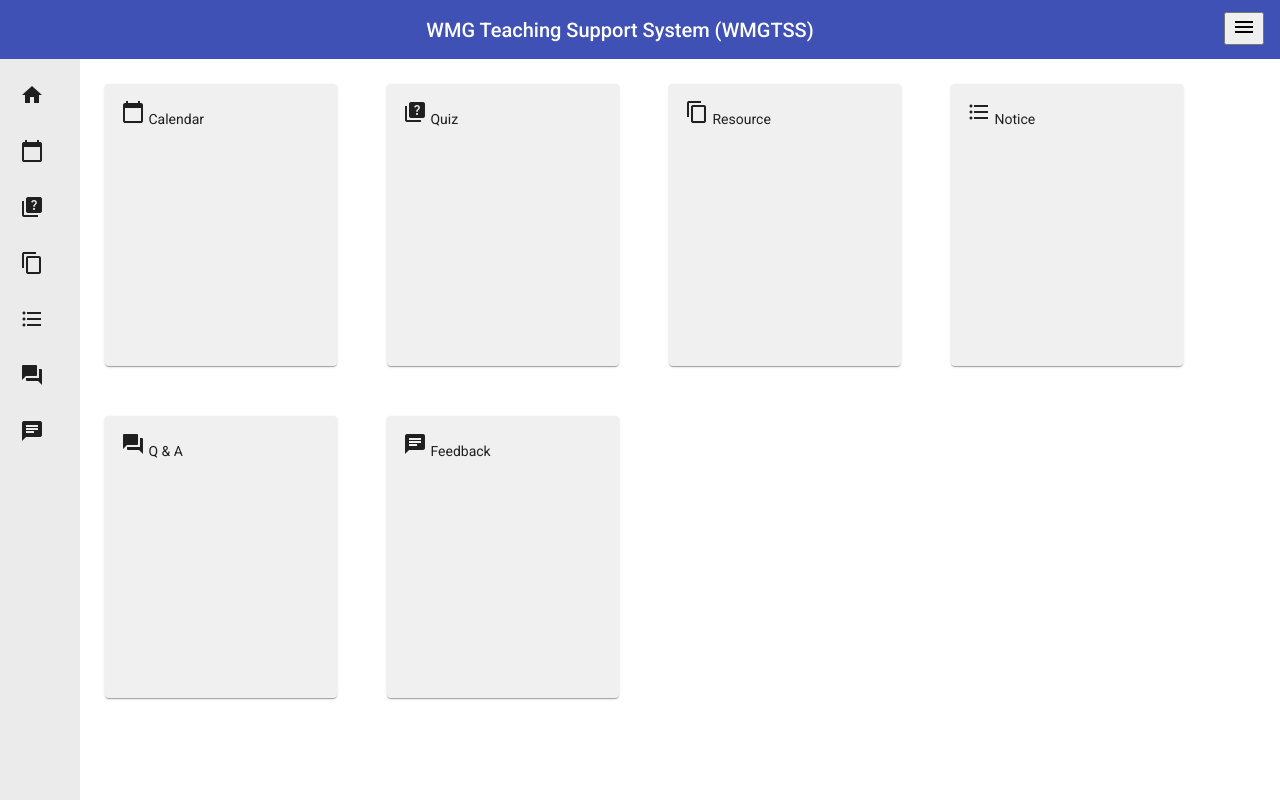
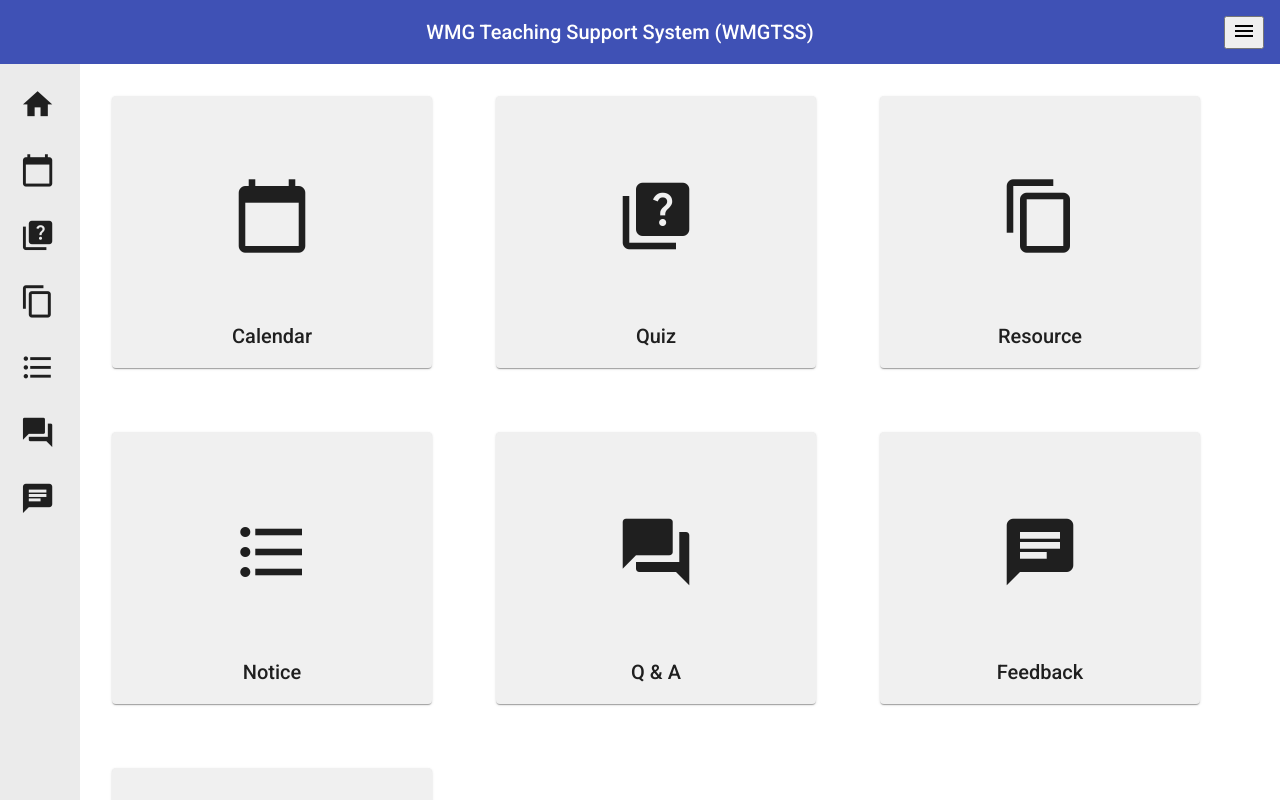
Before and after one commit to CurtisM132/WM393-assignment-2, an Angular app: page / in a window 1280 px wide. Shown: the top 800 px of the page. Built offline with nearby package versions, Linux system fonts and the light colour scheme.

Commit message:
Styled Home Page Components

```diff
--- a/src/app/app.component.css
+++ b/src/app/app.component.css
@@ -1,9 +1,3 @@
-.toolbar-title {
-    margin: 0 auto;
-}
-
-.toolbar-settings-button {}
-
 .main-content {
     width: 100%;
     height: 100%;
--- a/src/app/app.component.html
+++ b/src/app/app.component.html
@@ -1,13 +1,5 @@
 <div style="display: flex; flex-direction: column; height: 100%;">
-  <mat-toolbar color="primary">
-    <span class="toolbar-title">WMG Teaching Support System (WMGTSS)</span>
-
-    <div class="toolbar-settings-button">
-      <button mat-icon-button color="primary">
-        <mat-icon>menu</mat-icon>
-      </button>
-    </div>
-  </mat-toolbar>
+  <app-toolbar></app-toolbar>
 
   <div class="main-content">
     <app-sidenav></app-sidenav>
--- a/src/app/app.component.ts
+++ b/src/app/app.component.ts
@@ -6,5 +6,5 @@ import { Component } from '@angular/core';
   styleUrls: ['./app.component.css']
 })
 export class AppComponent {
-  title = 'WMGTSS';
+
 }
--- a/src/app/app.module.ts
+++ b/src/app/app.module.ts
@@ -7,12 +7,14 @@ import { BrowserAnimationsModule } from '@angular/platform-browser/animations';
 import { MaterialModule } from './material.module';
 
 import { SidenavComponent } from './sidenav/sidenav.component';
+import { ToolbarComponent } from './toolbar/toolbar.component';
 import { HomePageComponent } from './home-page/home-page.component';
 
 @NgModule({
   declarations: [
     AppComponent,
     SidenavComponent,
+    ToolbarComponent,
     HomePageComponent,
   ],
   imports: [
--- a/src/app/home-page/home-page.component.css
+++ b/src/app/home-page/home-page.component.css
@@ -1,15 +1,36 @@
 .home-cards-container {
     display: flex;
     flex-wrap: wrap;
-
-    /* flex-direction: row; */
 }
 
 .home-card {
-    width: 200px;
-    height: 250px;
+    width: 18rem;
+    height: 15rem;
 
-    margin: 25px;
+    min-width: 10rem;
+    min-height: 7rem;
+
+    margin: 2rem;
 
     background-color: #F0F0F0;
 }
+
+.home-card-icon {
+    width: fit-content;
+    height: fit-content;
+
+    margin: auto !important;
+
+    font-size: 5rem;
+}
+
+mat-card-content {
+    width: 100%;
+    height: 100%;
+
+    display: flex;
+    flex-direction: column;
+
+    align-items: center;
+    justify-content: center;
+}
--- a/src/app/home-page/home-page.component.html
+++ b/src/app/home-page/home-page.component.html
@@ -1,43 +1,50 @@
 <div class="home-cards-container">
     <mat-card class="home-card" [routerLink]="'/'">
         <mat-card-content>
-            <mat-icon matListIcon>calendar_today</mat-icon>
-            Calendar
+            <mat-icon matListIcon class="home-card-icon">calendar_today</mat-icon>
+            <h2>Calendar</h2>
         </mat-card-content>
     </mat-card>
 
     <mat-card class="home-card">
         <mat-card-content>
-            <mat-icon matListIcon>quiz</mat-icon>
-            Quiz
+            <mat-icon matListIcon class="home-card-icon">quiz</mat-icon>
+            <h2>Quiz</h2>
         </mat-card-content>
     </mat-card>
 
     <mat-card class="home-card" [routerLink]="'/resource'">
         <mat-card-content>
-            <mat-icon matListIcon>content_copy</mat-icon>
-            Resource
+            <mat-icon matListIcon class="home-card-icon">content_copy</mat-icon>
+            <h2>Resource</h2>
         </mat-card-content>
     </mat-card>
 
     <mat-card class="home-card">
         <mat-card-content>
-            <mat-icon matListIcon>format_list_bulleted</mat-icon>
-            Notice
+            <mat-icon matListIcon class="home-card-icon">format_list_bulleted</mat-icon>
+            <h2>Notice</h2>
         </mat-card-content>
     </mat-card>
 
     <mat-card class="home-card">
         <mat-card-content>
-            <mat-icon matListIcon>question_answer</mat-icon>
-            Q & A
+            <mat-icon matListIcon class="home-card-icon">question_answer</mat-icon>
+            <h2>Q & A</h2>
         </mat-card-content>
     </mat-card>
 
     <mat-card class="home-card">
         <mat-card-content>
-            <mat-icon matListIcon>chat</mat-icon>
-            Feedback
+            <mat-icon matListIcon class="home-card-icon">chat</mat-icon>
+            <h2>Feedback</h2>
+        </mat-card-content>
+    </mat-card>
+
+    <mat-card *ngIf="authenticated" class="home-card">
+        <mat-card-content>
+            <mat-icon matListIcon class="home-card-icon">add</mat-icon>
+            <h2>New</h2>
         </mat-card-content>
     </mat-card>
 </div>
--- a/src/app/home-page/home-page.component.ts
+++ b/src/app/home-page/home-page.component.ts
@@ -9,6 +9,9 @@ export class HomePageComponent implements OnInit {
 
   constructor() { }
 
+  // TODO: Use authentication system
+  public authenticated = true;
+
   ngOnInit(): void {
   }
 
--- a/src/app/sidenav/sidenav.component.css
+++ b/src/app/sidenav/sidenav.component.css
@@ -4,3 +4,27 @@
 
     background-color: #EBEBEB;
 }
+
+/* .sidenav {
+    width: 80px;
+    height: 100%;
+
+    display: flex;
+    flex-direction: column;
+
+    background-color: #EBEBEB;
+} */
+
+a {
+    height: fit-content !important;
+}
+
+.sidebar-icon {
+    font-size: 2.2rem;
+
+    width: fit-content;
+    height: fit-content;
+
+    padding: 4px;
+    margin: 0.7rem 0;
+}
--- a/src/app/sidenav/sidenav.component.html
+++ b/src/app/sidenav/sidenav.component.html
@@ -33,25 +33,49 @@
 <div class="sidenav">
     <mat-nav-list>
         <a mat-list-item [routerLink]="'/'">
-            <mat-icon matListIcon>home</mat-icon>
+            <mat-icon class="sidebar-icon">home</mat-icon>
         </a>
         <a mat-list-item>
-            <mat-icon matListIcon>calendar_today</mat-icon>
+            <mat-icon class="sidebar-icon">calendar_today</mat-icon>
         </a>
         <a mat-list-item>
-            <mat-icon matListIcon>quiz</mat-icon>
+            <mat-icon class="sidebar-icon">quiz</mat-icon>
         </a>
         <a mat-list-item [routerLink]="'/resource'">
-            <mat-icon matListIcon>content_copy</mat-icon>
+            <mat-icon class="sidebar-icon">content_copy</mat-icon>
         </a>
         <a mat-list-item>
-            <mat-icon matListIcon>format_list_bulleted</mat-icon>
+            <mat-icon class="sidebar-icon">format_list_bulleted</mat-icon>
         </a>
         <a mat-list-item>
-            <mat-icon matListIcon>question_answer</mat-icon>
+            <mat-icon class="sidebar-icon">question_answer</mat-icon>
         </a>
         <a mat-list-item>
-            <mat-icon matListIcon>chat</mat-icon>
+            <mat-icon class="sidebar-icon">chat</mat-icon>
         </a>
     </mat-nav-list>
 </div>
+
+<!-- <div class="sidenav">
+    <a [routerLink]="'/'">
+        <mat-icon class="sidebar-icon">home</mat-icon>
+    </a>
+    <a>
+        <mat-icon class="sidebar-icon" matListIcon>calendar_today</mat-icon>
+    </a>
+    <a>
+        <mat-icon class="sidebar-icon" matListIcon>quiz</mat-icon>
+    </a>
+    <a [routerLink]="'/resource'">
+        <mat-icon class="sidebar-icon" matListIcon>content_copy</mat-icon>
+    </a>
+    <a>
+        <mat-icon class="sidebar-icon" matListIcon>format_list_bulleted</mat-icon>
+    </a>
+    <a>
+        <mat-icon class="sidebar-icon" matListIcon>question_answer</mat-icon>
+    </a>
+    <a>
+        <mat-icon class="sidebar-icon" matListIcon>chat</mat-icon>
+    </a>
+</div> -->
--- /dev/null
+++ b/src/app/toolbar/toolbar.component.css
@@ -0,0 +1,3 @@
+.toolbar-title {
+    margin: 0 auto;
+}
--- /dev/null
+++ b/src/app/toolbar/toolbar.component.html
@@ -0,0 +1,7 @@
+<mat-toolbar color="primary">
+    <span class="toolbar-title">WMG Teaching Support System (WMGTSS)</span>
+
+    <button mat-icon-button aria-label="User settings button">
+        <mat-icon>menu</mat-icon>
+    </button>
+</mat-toolbar>
--- /dev/null
+++ b/src/app/toolbar/toolbar.component.ts
@@ -0,0 +1,15 @@
+import { Component, OnInit } from '@angular/core';
+
+@Component({
+  selector: 'app-toolbar',
+  templateUrl: './toolbar.component.html',
+  styleUrls: ['./toolbar.component.css']
+})
+export class ToolbarComponent implements OnInit {
+
+  constructor() { }
+
+  ngOnInit(): void {
+  }
+
+}
```
Also changed, not shown: 1 other file (tests, documents, lock files or other folders).
